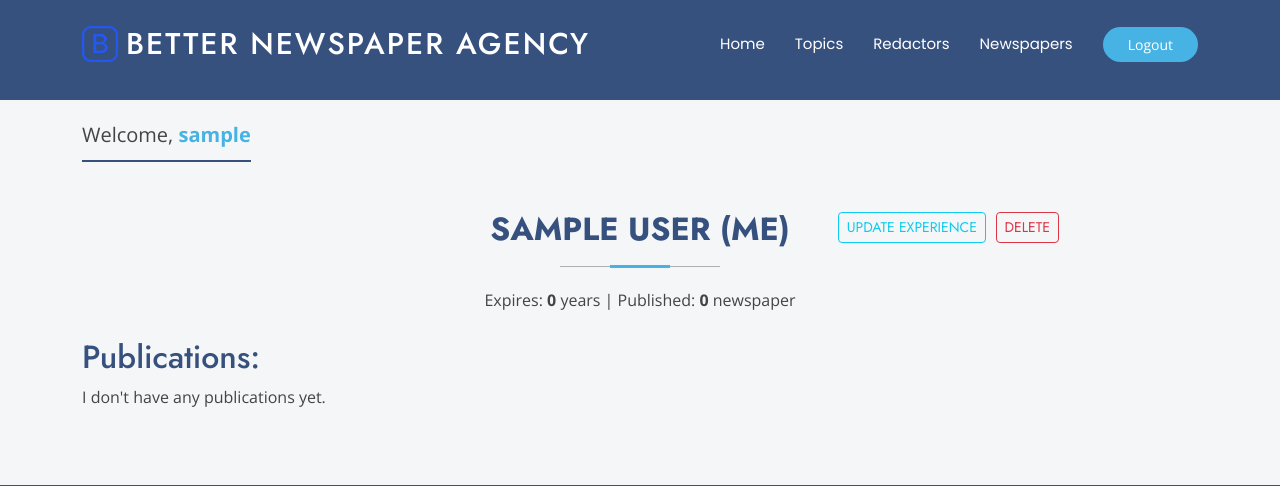
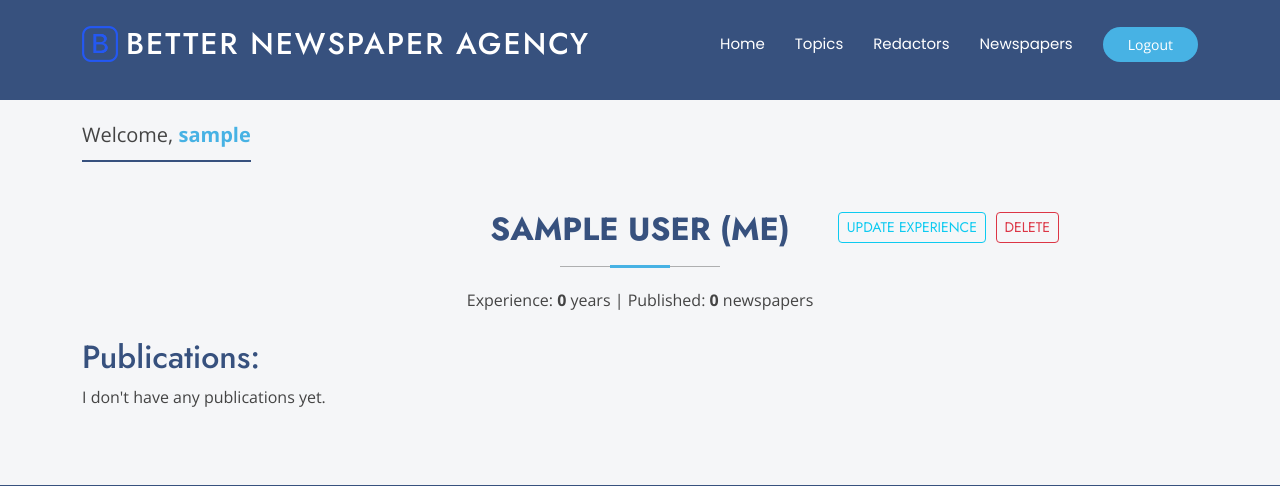
Before and after one commit to omnigun/newspaper-agency, a Django app: page /redactors/1/ in a window 1280 px wide. Shown: the top 486 px of the page. Run offline with Django 5.2, Linux system fonts and the light colour scheme; the visitor is signed in with stand-in values (Sample User, id 1); data comes from the database, SQL or seed files in the repository; data that the repository does not hold is empty; some libraries are stand-ins or nearby versions.

Commit message:
fix show counts experience & newspapers to redactor single page

```diff
--- a/templates/newspaper/redactor_detail.html
+++ b/templates/newspaper/redactor_detail.html
@@ -20,8 +20,8 @@
           </span>
         </h2>
         <p>
-          Expires: <strong>{{ redactor.years_of_experience }}</strong> years |
-          Published: <strong>{{ newspapers|length }}</strong> newspaper</p>
+          Experience: <strong>{{ redactor.years_of_experience }}</strong> year{{redactor.years_of_experience|pluralize:"s"}} |
+          Published: <strong>{{ newspapers|length }}</strong> newspaper{{newspapers|length|pluralize:"s"}}</p>
       </div><!-- End Section Title -->
 
       <div class="container">
--- a/templates/newspaper/redactor_list.html
+++ b/templates/newspaper/redactor_list.html
@@ -27,7 +27,7 @@
                 <th class="p-3"># ID</th>
                 <th class="p-3">Username</th>
                 <th class="p-3">Full name</th>
-                <th class="p-3 text-center">Years of experience</th>
+                <th class="p-3 text-center">Experience, years</th>
                 <th class="p-3 text-center">Newspaper issue</th>
                 <th class="p-3 text-center">Modify</th>
               </tr>
```
